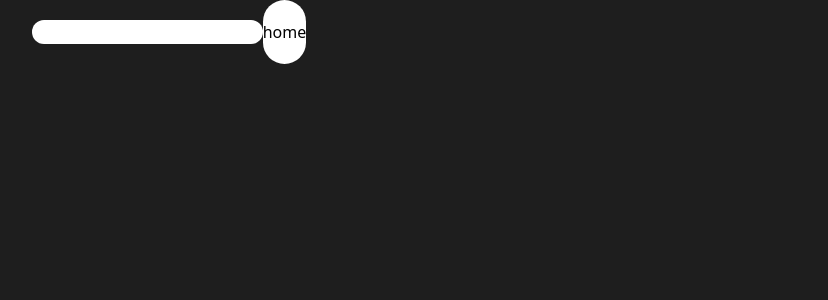
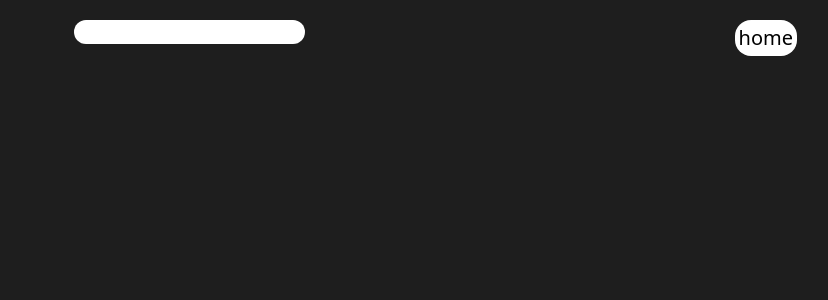
Before and after one commit to saul1217/Proyecto2, a React (Vite) app: page /buscador in a window 1280 px wide. Shown: the top 300 px of the page, without its empty margins (451-1279 px from the left). Built offline with nearby package versions, Linux system fonts and the light colour scheme.

Commit message:
se agrega el boton de home en busqueda

```diff
--- a/src/Components/Buscador.jsx
+++ b/src/Components/Buscador.jsx
@@ -3,9 +3,12 @@ export const Buscador = ({onSubmit, valorInput, onChange}) => {
 
     return (
         <>
-        <form onSubmit={onSubmit} className='form-buscador'>
-            <input  className="buscador" value={valorInput} onChange={onChange}/>
-        </form>
+        <div className="w-full relative flex justify-center items-center py-5">
+            <form onSubmit={onSubmit} className='text-center'>
+                <input  className="buscador" value={valorInput} onChange={onChange}/>
+                <button onClick={() => navigate('/')} className="absolute right-8 bg-white hover:bg-blue-700 text-black text-xl p-1 rounded-2xl transition-all">home</button>
+            </form>
+        </div>
         </>
     )
 }
--- a/src/Pantallas/PantallaBuscador.jsx
+++ b/src/Pantallas/PantallaBuscador.jsx
@@ -7,19 +7,14 @@ export const PantallaBuscador = () => {
 
     return(
         <>
-        <div className="">
-            <div className="flex flex-row justify-center">
 
             <Buscador
             valorInput={valorInput}
             onChange={onChange}
-            onSubmit={onSubmit} className="ml-20"/>
+            onSubmit={onSubmit} />
 
-            <button className="mr-10 bg-white rounded-full " >home</button>
-            </div>
             <GridGifs
             gifs={gifs}/>
-        </div>
         </>
     )
 }
```
